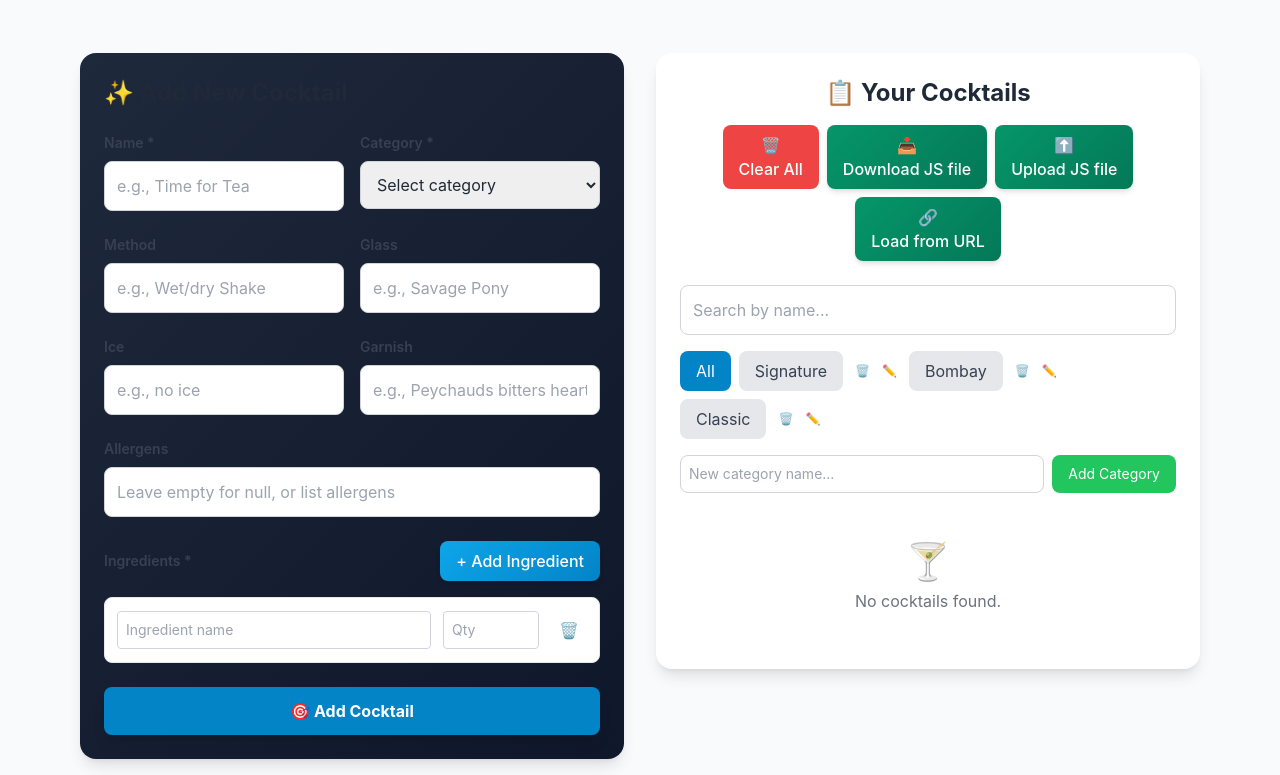
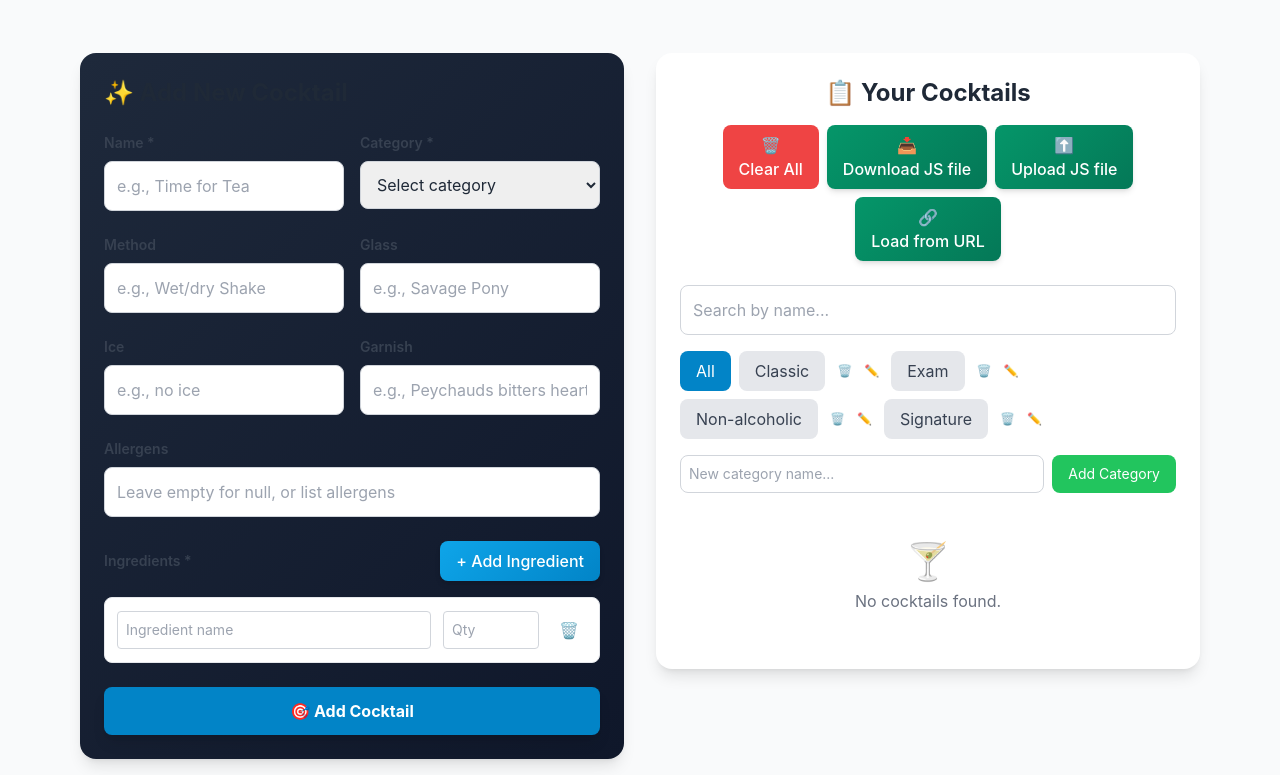
Before and after one commit to DemchaAV/Cockatails-list, a plain HTML site: page cocktail_builder.html in a window 1280 px wide. Shown: the part 167-942 px from the top of the page. Drawn offline with nearby package versions, Linux system fonts and the light colour scheme.

Commit message:
fixed bug in cocktail builder< when categoris didn't updete

```diff
--- a/cocktail_builder.html
+++ b/cocktail_builder.html
@@ -1055,6 +1055,61 @@ if (typeof window.registerCocktails === 'function') {
         }
 
         // Initialize
+
+        // --- NEW: Sync categories with config.js ---
+        function initCategoriesFromConfig() {
+            // Check if config is loaded (loader.js does this globally)
+            if (window.cocktailConfig && window.cocktailConfig.categories) {
+                console.log('🔄 Syncing categories from config...');
+
+                const loadedIds = window.cocktailConfig.categories.map(filename =>
+                    filename.replace('.js', '').trim()
+                );
+
+                // Add 'all' if not present (internal logic)
+                const newAppCategories = [];
+                loadedIds.forEach(id => {
+                    if (id && id !== 'all' && !newAppCategories.includes(id)) {
+                        newAppCategories.push(id);
+                    }
+                });
+
+                // Compare with current and update if different
+                const currentSet = new Set(appCategories);
+                const newSet = new Set(newAppCategories);
+
+                // If they differ, update localStorage and state
+                // We use a simple JSON string compare for order irrelevant checks or just force update
+                // Let's force update because the user explicitly said "not updated"
+                appCategories = newAppCategories;
+                saveAppCategories();
+
+                console.log('✅ Categories synced:', appCategories);
+
+                // Re-render UI
+                renderCategoryOptionsForForm();
+                renderCategoryFilters();
+            } else {
+                console.warn('⚠️ Config not loaded yet or invalid.');
+            }
+        }
+
+        // Listen for the event dispatched by loader.js
+        window.addEventListener('cocktailsLoaded', () => {
+            initCategoriesFromConfig();
+            // Also re-render cocktails in case some were loaded via loader (though builder uses localStorage for recipes)
+            // Builder usually manages its own recipes in localStorage, separate from the 'data/' folder content
+            // unless we import.
+            // But categories MUST match.
+        });
+
+        // Fallback check in case event fired before we listened
+        setTimeout(() => {
+            if (window.cocktailConfig) {
+                initCategoriesFromConfig();
+            }
+        }, 500);
+
         addIngredientRow(); // Add initial ingredient row
         renderCategoryOptionsForForm(); // Populate category select in form
         renderCategoryFilters(); // Render filter buttons
```
